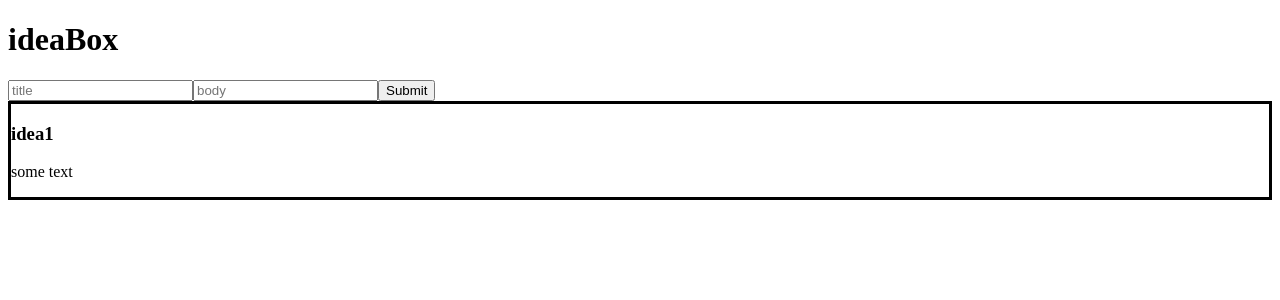
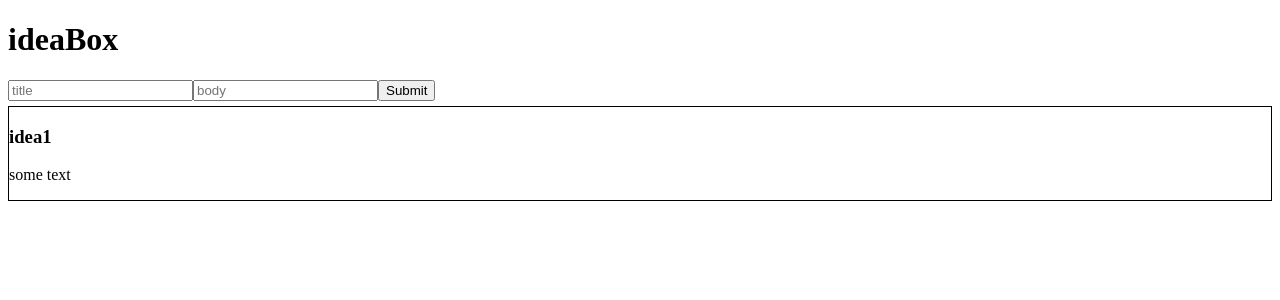
Before and after one commit to jaredeklin/idea-box-angular, an Angular app: page / in a window 1280 px wide. Shown: the top 300 px of the page. Built offline with nearby package versions, Linux system fonts and the light colour scheme.

Commit message:
Add Output and EventEmitter to IdeaForm

```diff
--- a/src/app/app.module.ts
+++ b/src/app/app.module.ts
@@ -1,6 +1,6 @@
 import { BrowserModule } from '@angular/platform-browser';
 import { NgModule } from '@angular/core';
-
+import { FormsModule } from "@angular/forms";
 import { AppComponent } from './app.component';
 import { IdeaFormComponent } from './idea-form/idea-form.component';
 import { IdeaContainerComponent } from './idea-container/idea-container.component';
@@ -12,7 +12,8 @@ import { IdeaContainerComponent } from './idea-container/idea-container.componen
     IdeaContainerComponent
   ],
   imports: [
-    BrowserModule
+    BrowserModule,
+    FormsModule,
   ],
   providers: [],
   bootstrap: [AppComponent]
--- a/src/app/idea-container/idea-container.component.html
+++ b/src/app/idea-container/idea-container.component.html
@@ -1,4 +1,4 @@
-<article style="border: 3px solid">
+<article style="border: 1px solid; margin: 5px 0 0 0;">
   <h3>{{idea.title}}</h3>
   <p>{{idea.body}}</p>
 </article>
--- a/src/app/idea-form/idea-form.component.html
+++ b/src/app/idea-form/idea-form.component.html
@@ -1,8 +1,7 @@
 <form>
-  <input #ideaTitle type="text" placeholder="title"/>
-  <input #ideaBody type="text" placeholder="body" />
+  <input name="title" type="text" placeholder="title" [(ngModel)]="title"/>
+  <input name="body" type="text" placeholder="body" [(ngModel)]="body" />
   <button
-    (click)="add(ideaTitle.value, ideaBody.value, $event);
-    ideaBody.value='';
-    ideaTitle.value=''">Submit</button>
+    (click)="add($event)"
+    >Submit</button>
 </form>
--- a/src/app/idea-form/idea-form.component.ts
+++ b/src/app/idea-form/idea-form.component.ts
@@ -1,6 +1,6 @@
-import { Component, OnInit } from '@angular/core';
+import { Component, OnInit, Output, EventEmitter } from '@angular/core';
 import { Idea } from "../idea.model";
-// import { IDEAS } from "../ideas-list";
+// import { EventEmitter } from 'protractor';
 
 @Component({
   selector: 'app-idea-form',
@@ -8,7 +8,9 @@ import { Idea } from "../idea.model";
   styleUrls: ['./idea-form.component.css']
 })
 export class IdeaFormComponent implements OnInit {
-  // ideas = IDEAS;
+  @Output() addIdea = new EventEmitter<{id: number, title: string, body: string}>()
+  title = '';
+  body = '';
 
   constructor() { }
 
@@ -16,12 +18,13 @@ export class IdeaFormComponent implements OnInit {
   }
 
 
-  add(title: string, body: string, $event: any): void {
-    // $event.preventDefault();
-    // const idea = new Idea(Date.now(), title, body)
-    // console.log(idea, this.ideas)
-    // this.ideas.push(idea)
-    // console.log(this.ideas)
+  add(event) {
+    event.preventDefault();
+    const idea = new Idea(Date.now(), this.title, this.body)
+
+    this.addIdea.emit(idea)
+    this.title = ''
+    this.body = ''
   }
 
 }
```
